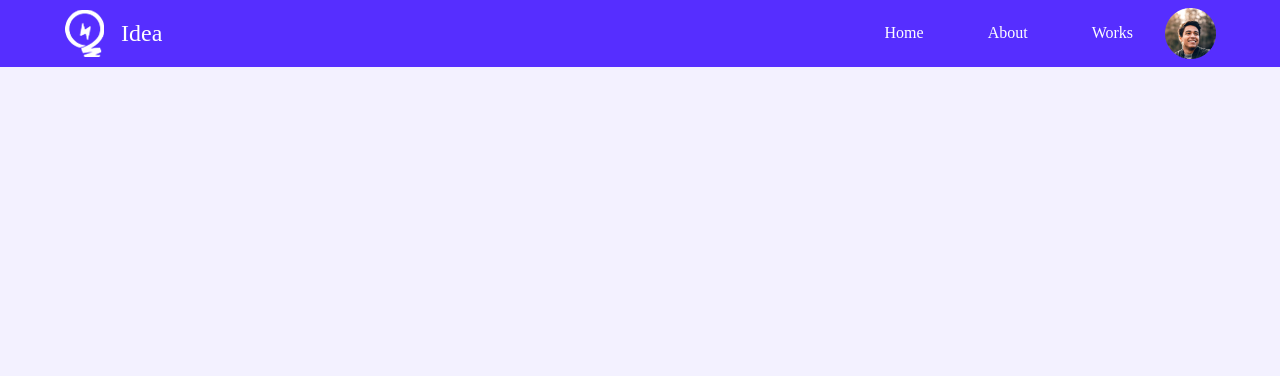
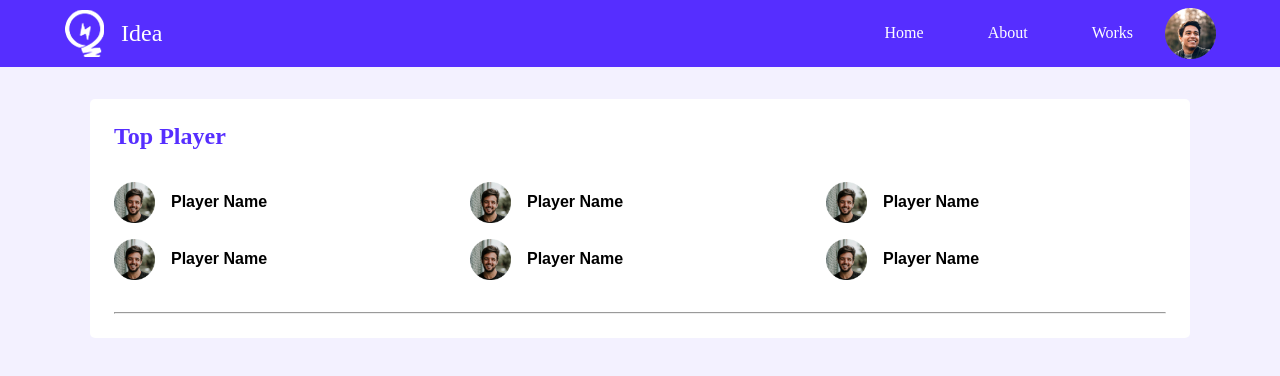
Before and after one commit to Zakariabn/leader-board-main, a plain HTML site: page index.html in a window 1280 px wide. Drawn offline with Linux system fonts and the light colour scheme.

Commit message:
player bord added

```diff
--- a/index.html
+++ b/index.html
@@ -8,6 +8,7 @@
   <!-- stylesheet linked hear -->
   <link rel="stylesheet" href="./syele/main.css">
   <link rel="stylesheet" href="./syele/nav-bar.css">
+  <link rel="stylesheet" href="./syele/page-syle.css">
 
 </head>
 <body>
@@ -21,9 +22,9 @@
 
         <div class="nav-items">
           <ul>
-            <li class="nav-item nav-item-1"><a href="#" class="nav-link">Home</a></li>
-            <li class="nav-item nav-item-2"><a href="#" class="nav-link">About</a></li>
-            <li class="nav-item nav-item-3"><a href="#" class="nav-link">Works</a></li>
+            <li class="nav-item"><a href="#" class="nav-link">Home</a></li>
+            <li class="nav-item"><a href="#" class="nav-link">About</a></li>
+            <li class="nav-item"><a href="#" class="nav-link">Works</a></li>
           </ul>
           <img class="nav-item nav-item-4 profile-img" src="./asset/images/icons/profile.png" alt="Player profile">
         </div>
@@ -32,7 +33,39 @@
   </header>
 
   <main>
+    <section class="player-sec">
+      <h2 class="section-title">Top Player</h2>
+      <div class="players-container">
+        <div class="player player-1">
+          <img src="./asset/images/players/player-1.png" alt="">
+          <p class="player-name">Player Name</p>
+        </div>
+        <div class="player player-1">
+          <img src="./asset/images/players/player-1.png" alt="">
+          <p class="player-name">Player Name</p>
+        </div>
+        <div class="player player-1">
+          <img src="./asset/images/players/player-1.png" alt="">
+          <p class="player-name">Player Name</p>
+        </div>
+        <div class="player player-1">
+          <img src="./asset/images/players/player-1.png" alt="">
+          <p class="player-name">Player Name</p>
+        </div>
+        <div class="player player-1">
+          <img src="./asset/images/players/player-1.png" alt="">
+          <p class="player-name">Player Name</p>
+        </div>
+        <div class="player player-1">
+          <img src="./asset/images/players/player-1.png" alt="">
+          <p class="player-name">Player Name</p>
+        </div>
+      </div>
+    </section>
+    <hr>
+    <section class="blogs">
 
+    </section>
   </main>
 
   <footer>
--- a/syele/main.css
+++ b/syele/main.css
@@ -1,5 +1,8 @@
 :root {
   --blue: #562EFF;
+  --white: #ffffff;
+
+  --bg-color: #F3F1FF;
 }
 html {
   font-size: 100%;
@@ -13,5 +16,15 @@ html {
   box-sizing: border-box;
 }
 body {
-  background-color: #F3F1FF;
+  background-color: var(--bg-color);
 }
+
+main {
+  width: 100%;
+  max-width: 1100px;
+  margin: 2rem auto;
+  padding: 1.5rem;
+  border-radius: 5px;
+  background-color: var(--white);
+
+}
--- /dev/null
+++ b/syele/page-syle.css
@@ -0,0 +1,31 @@
+.player-sec {
+  width: 100%;
+  max-width: 1200px;
+  margin: 0 auto 2rem;
+
+}
+.player-sec .section-title {
+  color: var(--blue);
+  margin-bottom: 2rem;
+}
+.player-sec .players-container {
+  width: 100%;
+  display: grid;
+  grid-template-columns: repeat(3, 1fr);
+  gap: 1rem;
+  /* justify-content: space-between; */
+
+}
+.player-sec .players-container .player {
+  display: flex;
+  align-items: center;
+}
+.player-sec .players-container .player img {
+  width: 41px;
+}
+.player-sec .players-container .player .player-name {
+  font-weight: 700;
+  font-family: Arial, Helvetica, sans-serif;
+  margin-left: 1rem;
+
+}
```
